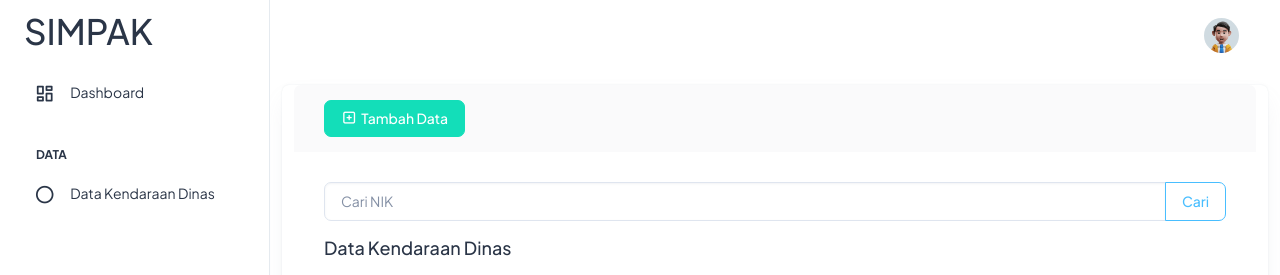
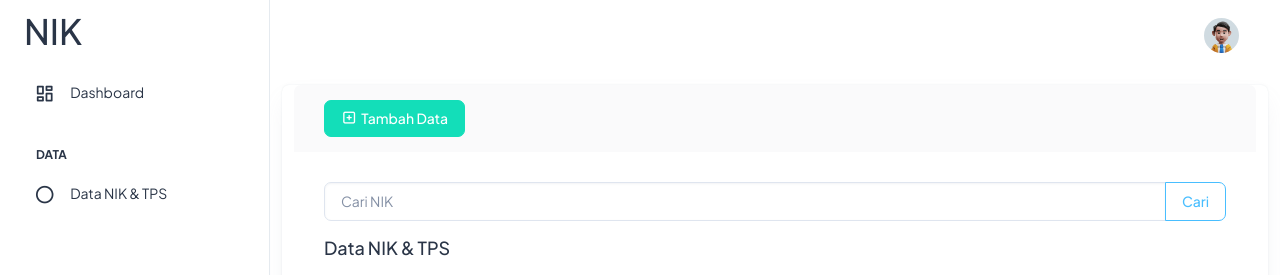
Before and after one commit to lightm103/nik, a Laravel app: page /data in a window 1280 px wide. Shown: the top 275 px of the page. Run offline with Laravel 10, Linux system fonts and the light colour scheme; data that the repository does not hold is empty.

Commit message:
updateeror

```diff
--- a/resources/views/components/sidebar.blade.php
+++ b/resources/views/components/sidebar.blade.php
@@ -3,7 +3,7 @@
     <div>
         <div class="brand-logo d-flex align-items-center justify-content-between">
             <a href="{{ url('/')}}" class="text-nowrap logo-img">
-                <h1>SIMPAK</h1>
+                <h1>NIK</h1>
             </a>
             <div class="close-btn d-xl-none d-block sidebartoggler cursor-pointer" id="sidebarCollapse">
                 <i class="ti ti-x fs-8"></i>
@@ -29,7 +29,7 @@
                   <div class="round-16 d-flex align-items-center justify-content-center">
                     <i class="ti ti-circle"></i>
                   </div>
-                  <span class="hiden-menu">Data Kendaraan Dinas</span>
+                  <span class="hiden-menu">Data NIK & TPS</span>
                 </a>
               </li>
           </nav>
--- a/resources/views/pages/inputdata/index.blade.php
+++ b/resources/views/pages/inputdata/index.blade.php
@@ -18,7 +18,7 @@
                             </div>
                         </form>
                     </div>
-                    <h4 class="card-title mb-3">Data Kendaraan Dinas</h4>
+                    <h4 class="card-title mb-3">Data NIK & TPS</h4>
                     <div class="table-responsive">
                         <table class="table table-bordered text-center">
                             <thead>
--- a/resources/views/pages/login/index.blade.php
+++ b/resources/views/pages/login/index.blade.php
@@ -17,7 +17,7 @@
                         @if ($errors->has('loginError'))
                             <div class="alert alert-danger">{{ $errors->first('loginError') }}</div>
                         @endif
-                        <form method="POST" action="{{ route('login') }}">
+                        <form method="POST" action="{{ route('login.post') }}">
                             @csrf
                             <div class="form-group">
                                 <label for="email">Email:</label>
```
